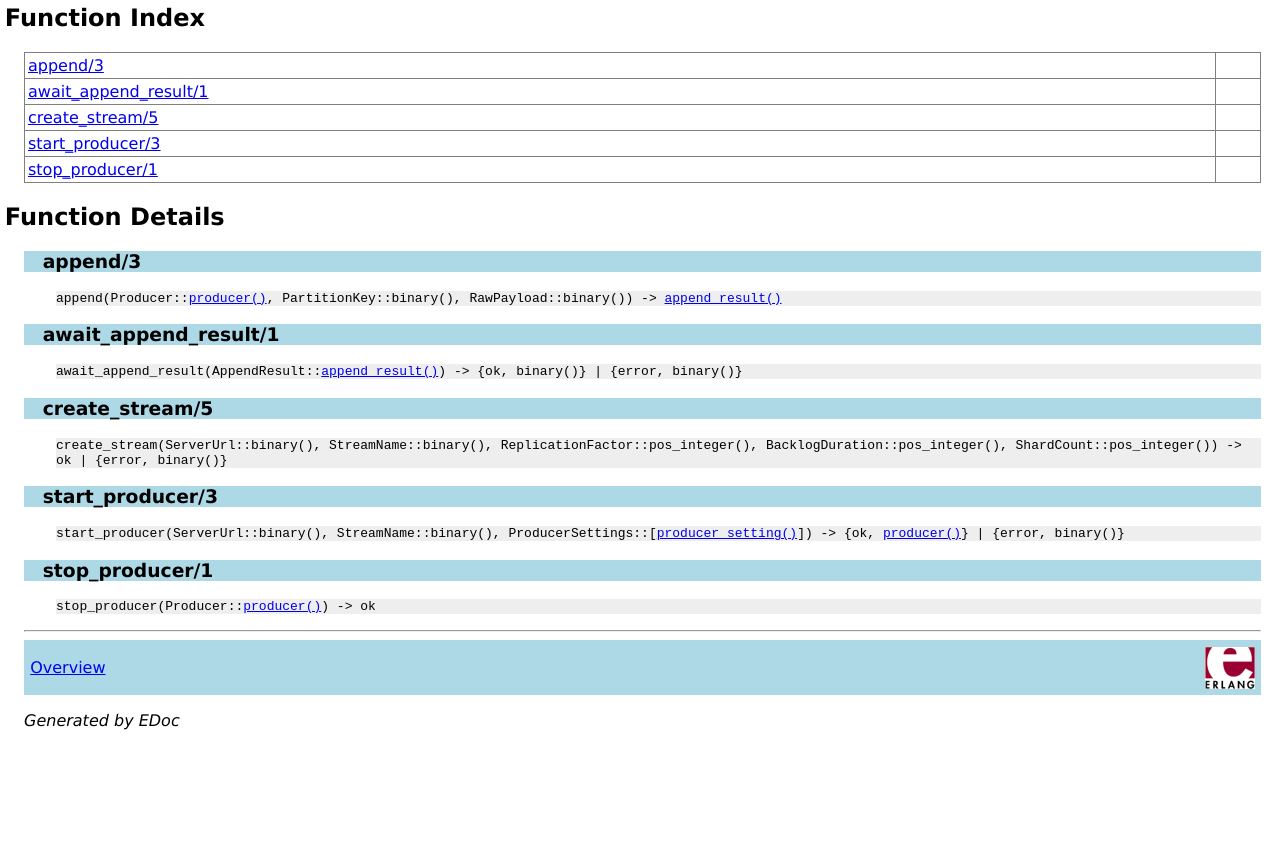
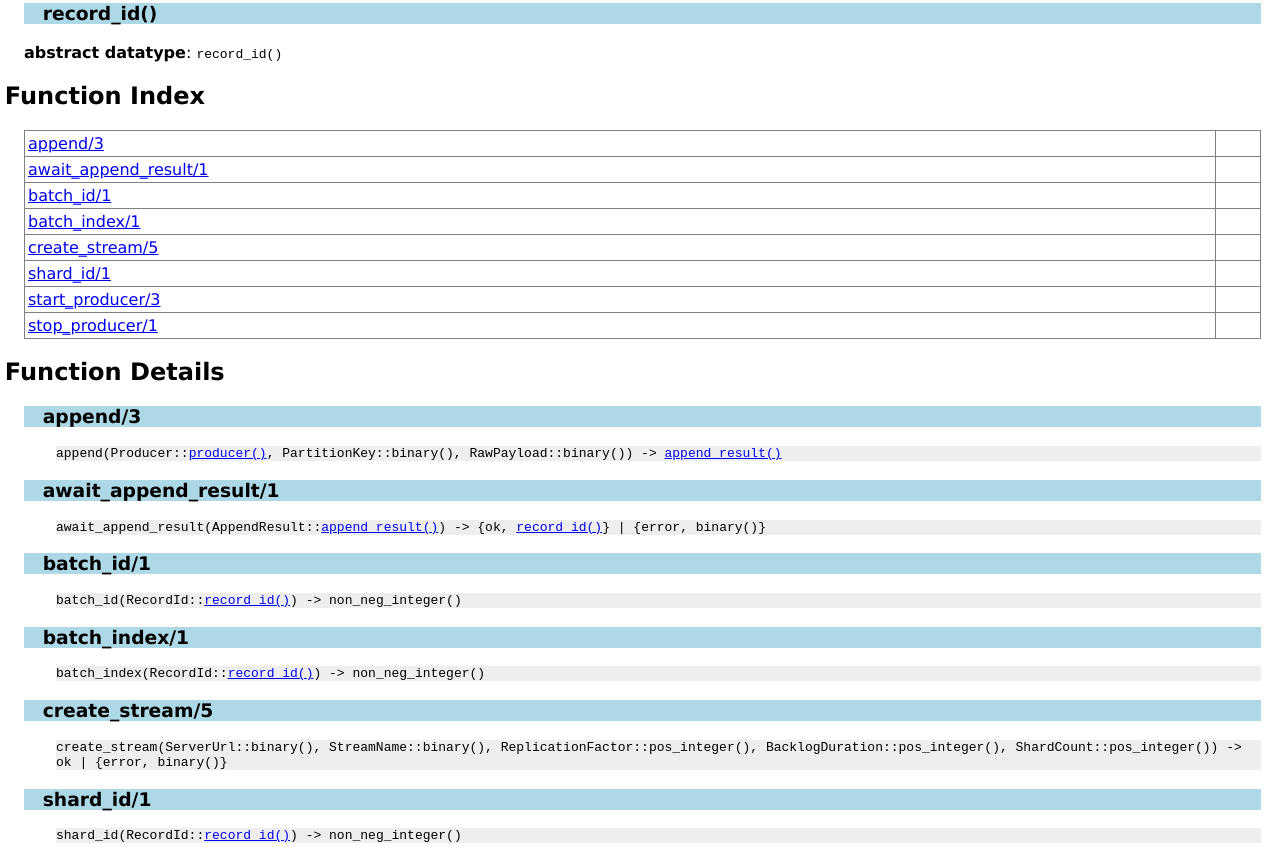
Before and after one commit to hstreamdb/hstreamdb_erl-rs, a plain HTML site: page hstreamdb.html in a window 1280 px wide. Shown: the part 595-1442 px from the top of the page. Before the commit the page ends 1344 px from the top, so only its background shows below. Drawn offline with Linux system fonts and the light colour scheme.

Commit message:
Deploying to gh-pages from @ hstreamdb/hstreamdb_erl-rs@0ef2de5a6869a422532f9bcd97b714d80a2ccd4b 🚀

```diff
--- a/hstreamdb.html
+++ b/hstreamdb.html
@@ -31,10 +31,17 @@
 <p><tt>producer_setting() = {compression_type, <a href="#type-compression_type">compression_type()</a>} | {concurrency_limit, pos_integer()} | {max_batch_len, non_neg_integer()} | {max_batch_size, non_neg_integer()} | {batch_deadline, non_neg_integer()}</tt></p>
 
 
+<h3 class="typedecl"><a name="type-record_id">record_id()</a></h3>
+<p><b>abstract datatype</b>: <tt>record_id()</tt></p>
+
+
 <h2><a name="index">Function Index</a></h2>
 <table width="100%" border="1" cellspacing="0" cellpadding="2" summary="function index"><tr><td valign="top"><a href="#append-3">append/3</a></td><td></td></tr>
 <tr><td valign="top"><a href="#await_append_result-1">await_append_result/1</a></td><td></td></tr>
+<tr><td valign="top"><a href="#batch_id-1">batch_id/1</a></td><td></td></tr>
+<tr><td valign="top"><a href="#batch_index-1">batch_index/1</a></td><td></td></tr>
 <tr><td valign="top"><a href="#create_stream-5">create_stream/5</a></td><td></td></tr>
+<tr><td valign="top"><a href="#shard_id-1">shard_id/1</a></td><td></td></tr>
 <tr><td valign="top"><a href="#start_producer-3">start_producer/3</a></td><td></td></tr>
 <tr><td valign="top"><a href="#stop_producer-1">stop_producer/1</a></td><td></td></tr>
 </table>
@@ -49,13 +56,31 @@
 
 <h3 class="function"><a name="await_append_result-1">await_append_result/1</a></h3>
 <div class="spec">
-<p><tt>await_append_result(AppendResult::<a href="#type-append_result">append_result()</a>) -&gt; {ok, binary()} | {error, binary()}</tt><br></p>
+<p><tt>await_append_result(AppendResult::<a href="#type-append_result">append_result()</a>) -&gt; {ok, <a href="#type-record_id">record_id()</a>} | {error, binary()}</tt><br></p>
+<p> </p>
+</div>
+
+<h3 class="function"><a name="batch_id-1">batch_id/1</a></h3>
+<div class="spec">
+<p><tt>batch_id(RecordId::<a href="#type-record_id">record_id()</a>) -&gt; non_neg_integer()</tt><br></p>
+<p> </p>
+</div>
+
+<h3 class="function"><a name="batch_index-1">batch_index/1</a></h3>
+<div class="spec">
+<p><tt>batch_index(RecordId::<a href="#type-record_id">record_id()</a>) -&gt; non_neg_integer()</tt><br></p>
 <p> </p>
 </div>
 
 <h3 class="function"><a name="create_stream-5">create_stream/5</a></h3>
 <div class="spec">
 <p><tt>create_stream(ServerUrl::binary(), StreamName::binary(), ReplicationFactor::pos_integer(), BacklogDuration::pos_integer(), ShardCount::pos_integer()) -&gt; ok | {error, binary()}</tt><br></p>
+<p> </p>
+</div>
+
+<h3 class="function"><a name="shard_id-1">shard_id/1</a></h3>
+<div class="spec">
+<p><tt>shard_id(RecordId::<a href="#type-record_id">record_id()</a>) -&gt; non_neg_integer()</tt><br></p>
 <p> </p>
 </div>
 
```
